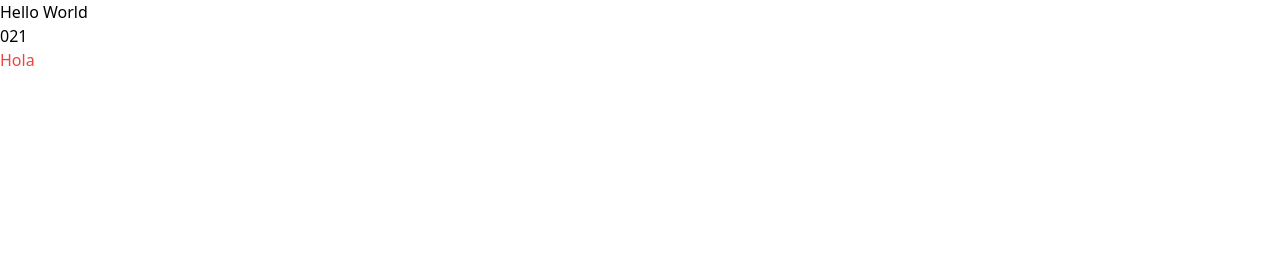
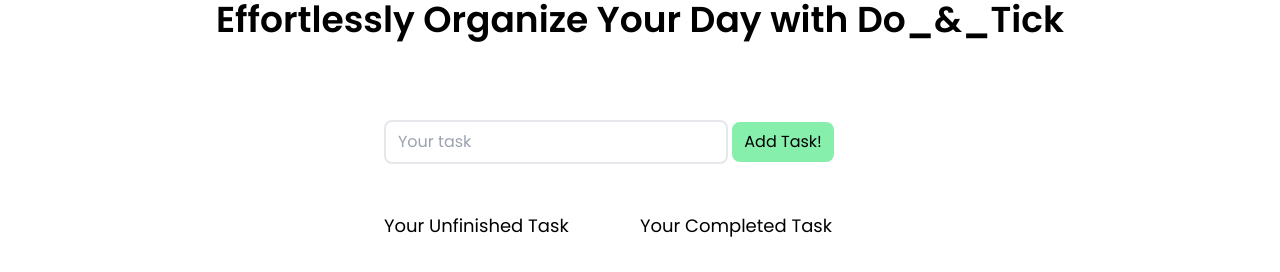
Before and after one commit to RafatSh-hash/Do_and_Tick, a plain HTML site: page index.html in a window 1280 px wide. Drawn offline with nearby package versions, Linux system fonts and the light colour scheme.

Commit message:
Basic Funtionality Done

```diff
--- a/index.html
+++ b/index.html
@@ -4,15 +4,48 @@
 <head>
     <meta charset="UTF-8">
     <meta name="viewport" content="width=device-width, initial-scale=1.0">
+    <!-- Adding Stylesheet -->
+    <link rel="stylesheet" href="./style.css">
     <!-- Adding Tailwind PlayCDN -->
     <script src="https://cdn.tailwindcss.com"></script>
+    <!-- Adding Google Fonts -->
+    <link rel="preconnect" href="https://fonts.googleapis.com">
+    <link rel="preconnect" href="https://fonts.gstatic.com" crossorigin>
+    <link
+        href="https://fonts.googleapis.com/css2?family=Poppins:ital,wght@0,100;0,200;0,300;0,400;0,500;0,600;0,700;0,800;0,900;1,100;1,300;1,400;1,500&display=swap"
+        rel="stylesheet">
     <title>Do_&_Tick</title>
 </head>
 
 <body>
-    <h1>Hello World</h1>
-    <p>021</p>
-    <p class="text-red-500">Hola</p>
+    <!-- headingSection -->
+    <div class="w-9/12 mx-auto">
+
+        <h1 class="text-center font-semibold text-4xl">Effortlessly Organize Your Day with Do_&_Tick </h1>
+    </div>
+    <div class="w-2/5 mx-auto mt-20">
+        <form id="form" onsubmit="handleSubmit(event)">
+            <input class="border border-2  rounded-lg py-2 px-3" placeholder="Your task" type="text" name="task"
+                id="task">
+            <button class="px-3 py-2 rounded-lg bg-green-300" id="taskSubmit" type="submit">Add Task!</button>
+        </form>
+    </div>
+    <div class="w-2/5 mx-auto mt-10 flex justify-center items-center">
+        <div id="todo" class="w-full md:w-[50%] lg:w-[50%] flex flex-col items-start">
+            <div class="py-2">
+                <h1 class="text-center text-lg">Your Unfinished Task</h1>
+            </div>
+
+        </div>
+        <div id="complete" class="w-full md:w-[50%] lg:w-[50%] flex flex-col items-start">
+            <div class="py-2">
+                <h1 class="text-center text-lg">Your Completed Task</h1>
+            </div>
+
+        </div>
+    </div>
+
+    <script src="./script.js"></script>
 </body>
 
 </html>
--- a/script.js
+++ b/script.js
@@ -0,0 +1,53 @@
+function handleSubmit(event) {
+    event.preventDefault();
+    const task = document.getElementById("task").value;
+    console.log(task);
+    const toDo = document.getElementById("todo");
+    // creating a div for each task
+    const newTaskDiv = document.createElement("div");
+    //Styling the div
+    newTaskDiv.style.display = "flex";
+    newTaskDiv.style.justifyContent = "center";
+    newTaskDiv.style.alignItems = "center";
+    //creating a checkbox for each task
+    var checkbox = document.createElement('input');
+    checkbox.type = 'checkbox';
+    checkbox.name = 'selectCheckbox';
+    checkbox.id = 'checkbox';
+
+
+    //creating a p for each task
+    const paragraph = document.createElement('p');
+    paragraph.style.marginRight = '10px';
+    paragraph.style.marginLeft = '10px';
+    paragraph.innerText = task;
+    newTaskDiv.appendChild(checkbox);
+    newTaskDiv.appendChild(paragraph);
+    toDo.appendChild(newTaskDiv);
+
+    checkbox.addEventListener('change', function() {
+        if (checkbox.checked) {
+            // Checkbox is checked
+            console.log('Checkbox checked for:', task);
+            const complete = document.getElementById('complete');
+            paragraph.style.textDecoration = "line-through";
+            complete.appendChild(paragraph)
+            toDo.removeChild(newTaskDiv);
+
+
+
+            // You can add further actions here when the checkbox is checked
+        } else {
+            // Checkbox is unchecked
+            console.log('Checkbox unchecked for:', task);
+            // You can add further actions here when the checkbox is unchecked
+        }
+    });
+
+
+
+
+
+            form.reset()
+
+}
--- a/style.css
+++ b/style.css
@@ -0,0 +1,4 @@
+body {
+
+    font-family: 'Poppins', sans-serif;
+}
```
